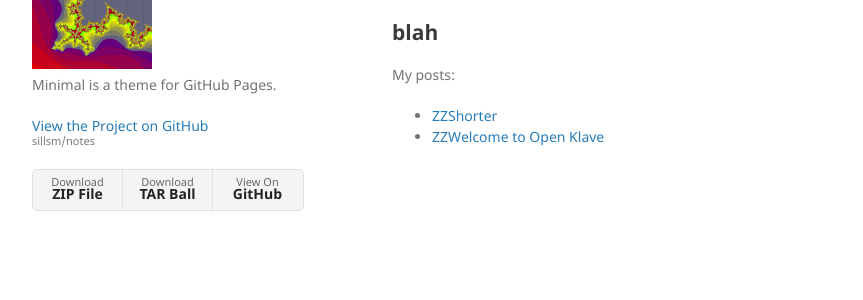
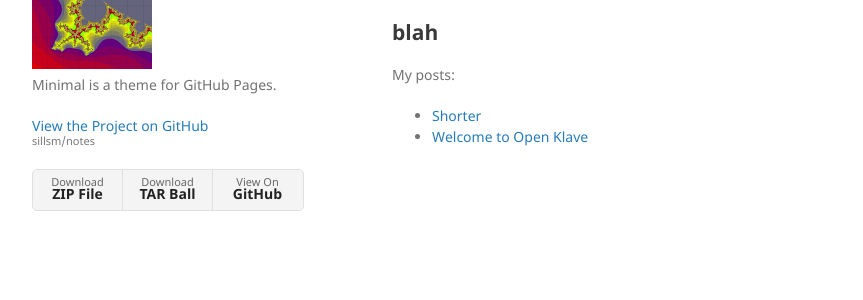
Before and after one commit to sillsm/notes, a Jekyll site: the page built from index.md, in a window 1280 px wide. Shown: the part 160-460 px from the top of the page, without its empty margins (178-1041 px from the left). Built offline with Jekyll 4.4.1, drawn with Linux system fonts in a browser that asks for light colours; our own code applies the rules of GitHub Pages for plain Markdown files; part of the change alters nothing that is shown.

```diff
--- a/index.md
+++ b/index.md
@@ -12,7 +12,7 @@ My posts:
 <ul>
   {% for post in site.posts %}
     <li>
-      <a href="{{ post.url | relative_url }}">ZZ{{ post.title }}</a>
+      <a href="{{ post.url | relative_url }}">{{ post.title }}</a>
 
     </li>
   {% endfor %}
```
